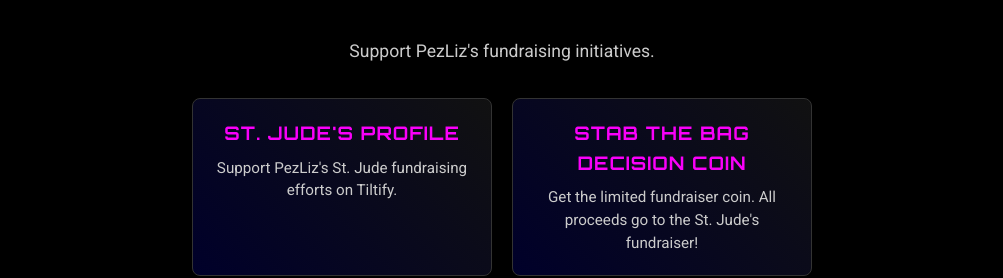
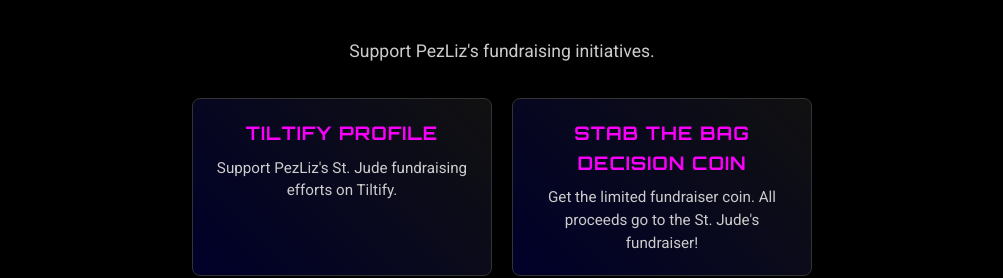
Before and after one commit to TechJeeper/PezLiz-Website, a plain HTML site: page index.html in a window 1280 px wide. Shown: the part 2421-2699 px from the top of the page, without its empty margins (138-1141 px from the left). Drawn offline with Linux system fonts and the light colour scheme; a script that the page names is missing.

Commit message:
Update St. Jude's Profile to Tiltify Profile

```diff
--- a/index.html
+++ b/index.html
@@ -105,7 +105,7 @@
                 <p class="fundraising-intro">Support PezLiz's fundraising initiatives.</p>
                 <div class="affiliate-links">
                     <a href="https://tiltify.com/@pezliz/profile" target="_blank" rel="noopener" class="affiliate-card">
-                        <h3>St. Jude's Profile</h3>
+                        <h3>Tiltify Profile</h3>
                         <p>Support PezLiz's St. Jude fundraising efforts on Tiltify.</p>
                     </a>
                     <a href="http://coin.techjeeper.com" target="_blank" rel="noopener" class="affiliate-card">
```
